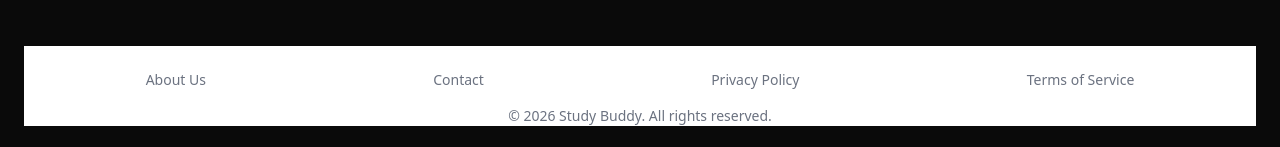
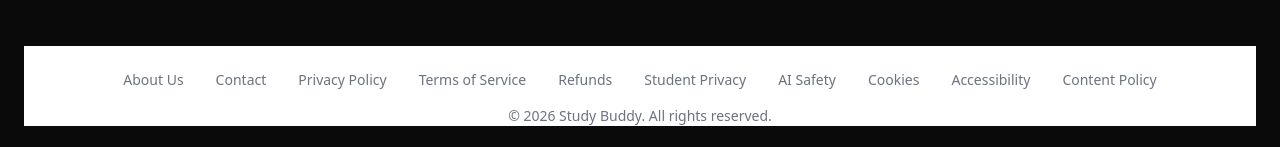
Before and after one commit to studybuddydevelopers/study-buddy-v2, a Next.js app: page / in a window 1280 px wide. Shown: the part 2143-2290 px from the top of the page. Built offline with nearby package versions, Linux system fonts and the light colour scheme; no server answers.

Commit message:
feat(footer): add policy navigation links

```diff
--- a/components/Footer.tsx
+++ b/components/Footer.tsx
@@ -1,4 +1,6 @@
 "use client";
+
+import Link from "next/link";
 
 interface FooterLink {
   label: string;
@@ -19,20 +21,27 @@ export default function Footer({
     { label: "Contact", href: "/contact-us" },
     { label: "Privacy Policy", href: "/privacy-policy" },
     { label: "Terms of Service", href: "/terms-of-service" },
+    { label: "Refunds", href: "/refund-policy" },
+    { label: "Student Privacy", href: "/parent-student-privacy" },
+    { label: "AI Safety", href: "/ai-safety" },
+    { label: "Cookies", href: "/cookie-policy" },
+    { label: "Accessibility", href: "/accessibility" },
+    { label: "Content Policy", href: "/content-policy" },
   ],
 }: Readonly<FooterProps>) {
   return (
     <footer className="bg-accent-500 py-6 text-center text-sm mt-2 pb-0">
       {/* Top links */}
-      <nav className="mb-4 flex flex-col items-center gap-3 px-6 min-[769px]:flex-row min-[769px]:justify-around min-[769px]:gap-8">
+      <nav className="mx-auto mb-4 flex max-w-6xl flex-col items-center gap-3 px-6 min-[769px]:flex-row min-[769px]:flex-wrap min-[769px]:justify-center min-[769px]:gap-x-8 min-[769px]:gap-y-3">
         {links.map((link) => (
-          <a
+          <Link
             key={link.href}
             href={link.href}
+            prefetch={false}
             className="text-gray-500 hover:text-primary-500 transition-colors font-medium"
           >
             {link.label}
-          </a>
+          </Link>
         ))}
       </nav>
 
```
